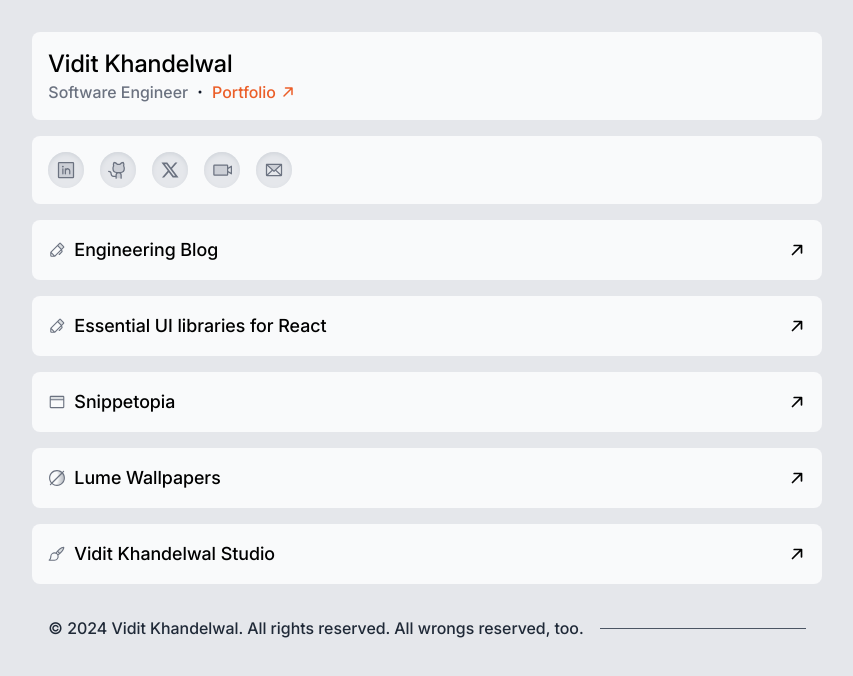
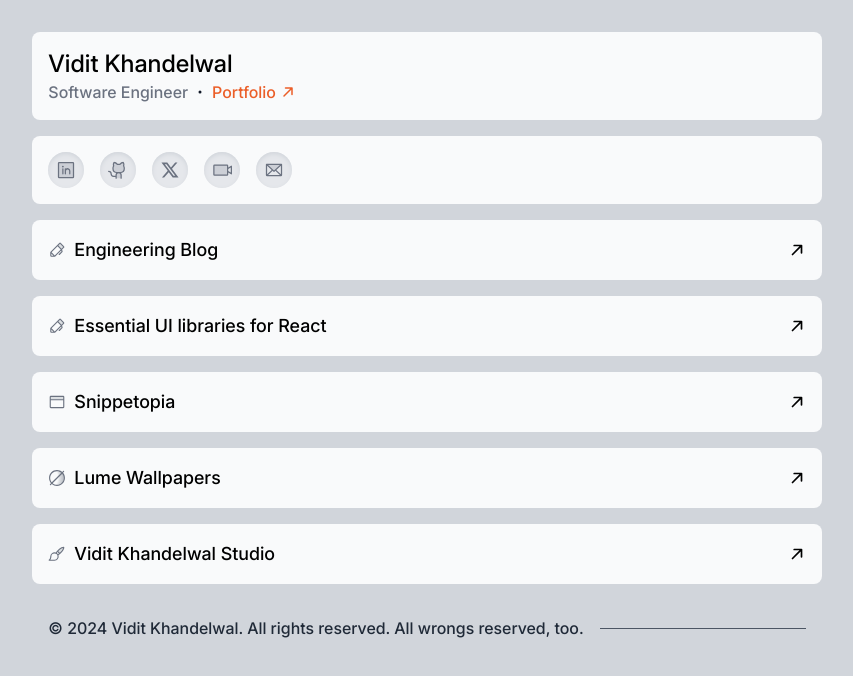
Before and after one commit to csvidit/bio-2024, a Next.js app: page / in a window 1280 px wide. Shown: the top 676 px of the page, without its empty margins (213-1066 px from the left). Built offline with nearby package versions, Linux system fonts and the light colour scheme.

Commit message:
increase background contrast

```diff
--- a/src/components/MainContainer.tsx
+++ b/src/components/MainContainer.tsx
@@ -1,6 +1,6 @@
 const MainContainer = (props: { children: React.ReactNode }) => {
   return (
-    <main className="w-full h-full min-w-screen min-h-screen bg-gray-200 flex flex-col gap-4 items-center font-medium">
+    <main className="w-full h-full min-w-screen min-h-screen bg-gray-300 flex flex-col gap-4 items-center font-medium">
       {props.children}
     </main>
   );
```
Also changed, not shown: src/components/IconLink.tsx (+6 -3 lines).
